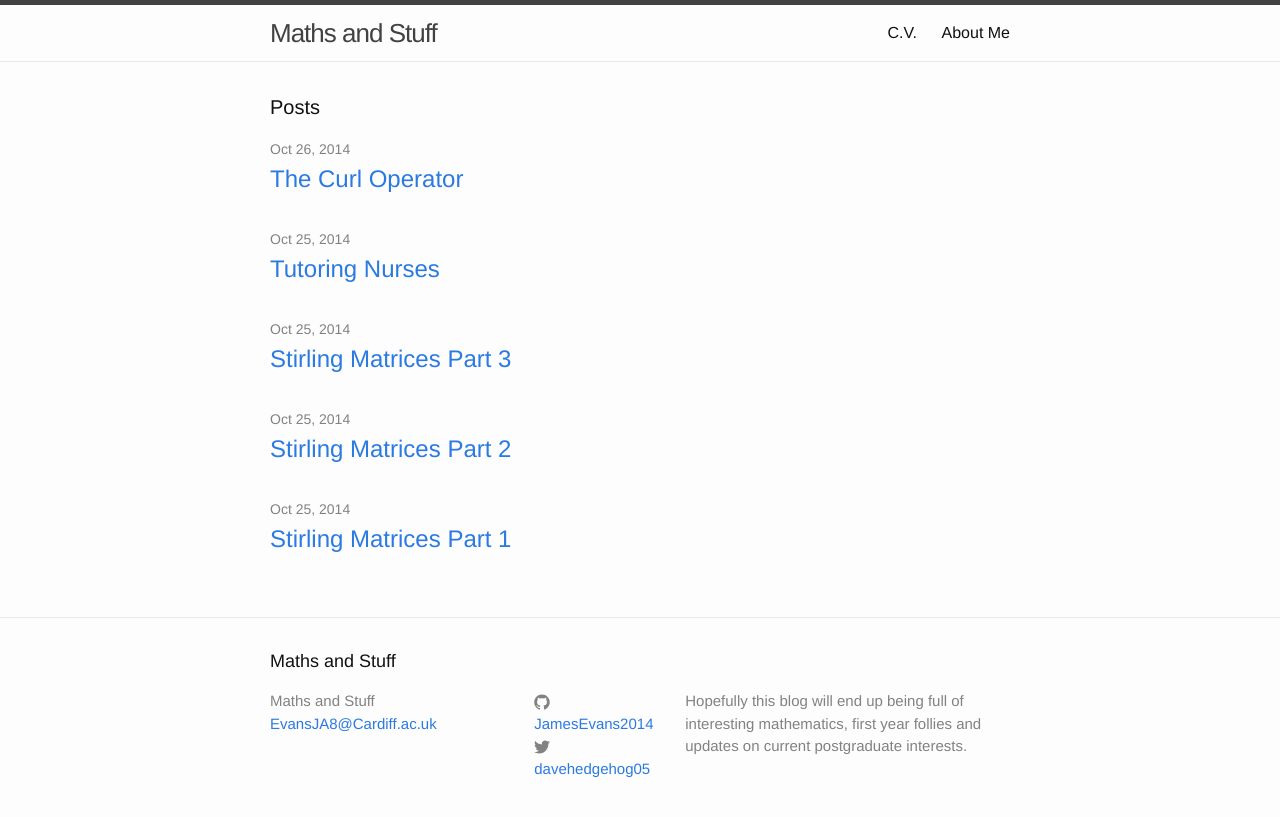
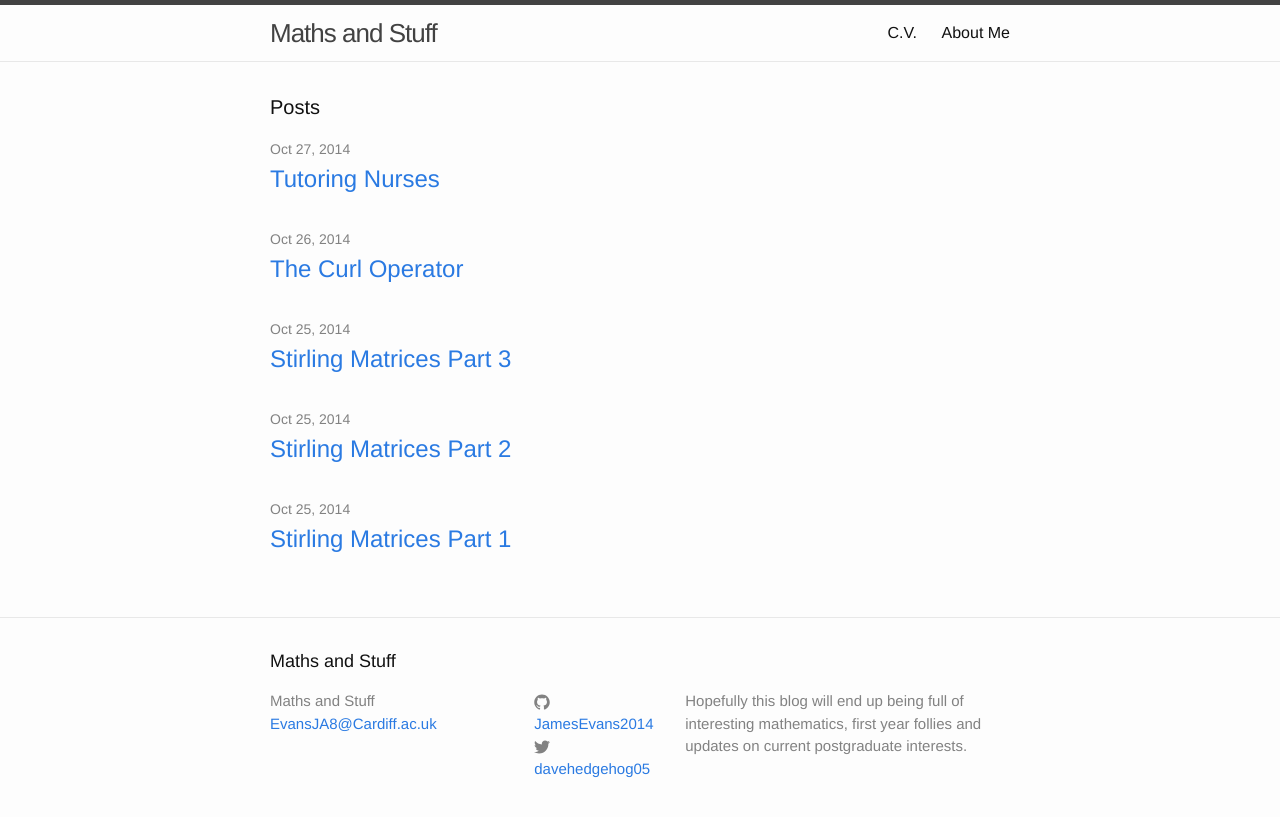
Before and after one commit to JamesEvans2014/JamesEvans2014.github.io, a Jekyll site: the page built from index.html, in a window 1280 px wide. Shown: the top 817 px of the page. Built offline with Jekyll 4.4.1, drawn with Linux system fonts in a browser that asks for light colours.

Commit message:
Update 2014-10-27-Tutoring-Nurses.md

```diff
--- a/_posts/2014-10-27-Tutoring-Nurses.md
+++ b/_posts/2014-10-27-Tutoring-Nurses.md
@@ -1,7 +1,7 @@
 ---
 layout    : post
 title     :  "Tutoring Nurses"
-date      :   2014-10-25 15:47:43
+date      :   2014-10-27 17:05:43
 categories: Numeracy Nursing
 ---
 
```
